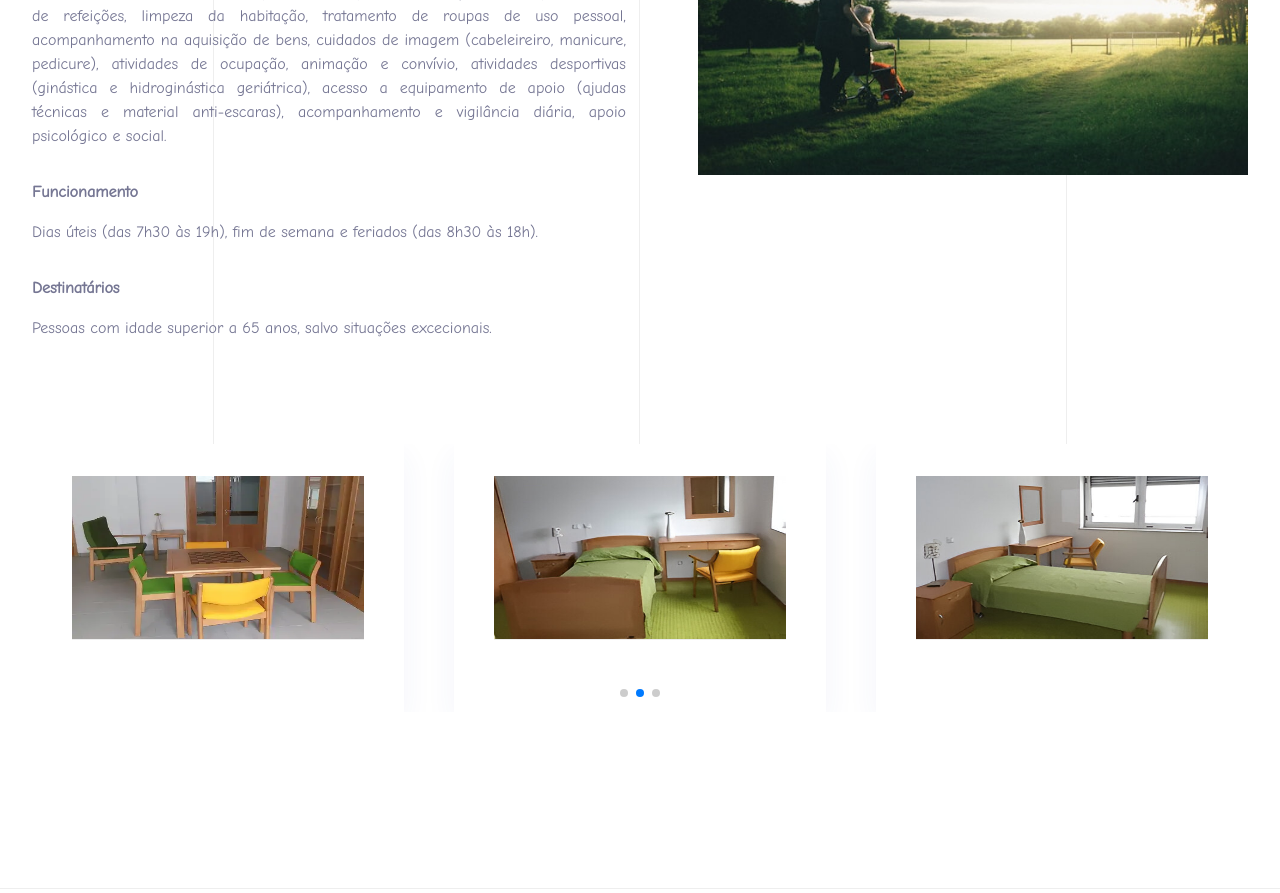
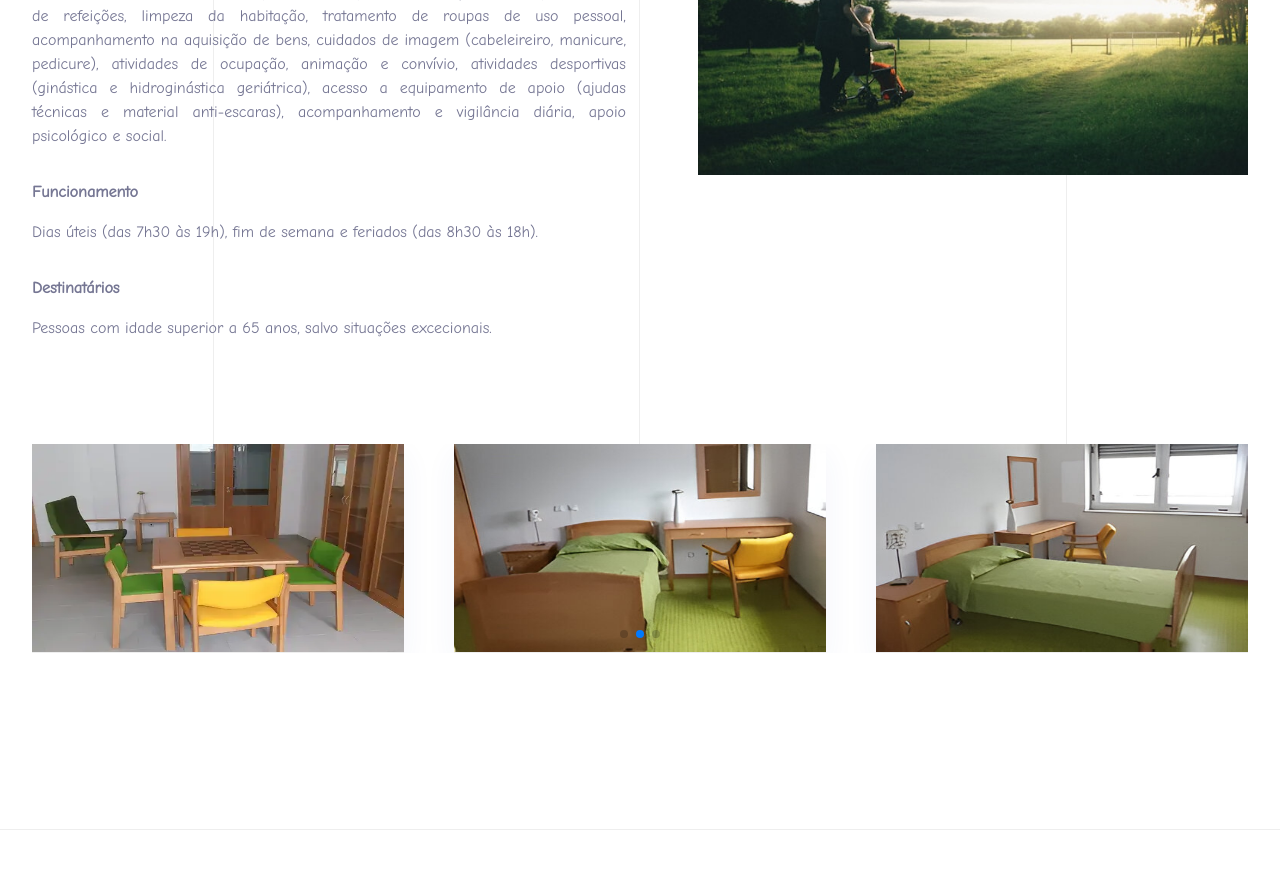
Before and after one commit to hlopes/csfcasalcomba, a Next.js app: page /area-senior in a window 1280 px wide. Shown: the part 1054-1947 px from the top of the page. Built offline with nearby package versions, Linux system fonts and the light colour scheme.

Commit message:
chore: fix dependencies upgrade

```diff
--- a/src/app/globals.css
+++ b/src/app/globals.css
@@ -1,5 +1,9 @@
 @import 'tailwindcss';
 @import 'tw-animate-css';
+
+@import 'swiper/css';
+@import 'swiper/css/navigation';
+@import 'swiper/css/pagination';
 
 @custom-variant dark (&:is(.dark *));
 
--- a/src/components/slider/Slide.tsx
+++ b/src/components/slider/Slide.tsx
@@ -4,8 +4,9 @@ import { Image as ImageType } from '@/types/Image'
 
 export default function Slide({ src }: ImageType) {
   return (
-    <div className="shadow-solid-9 dark:border-strokedark dark:bg-blacksection bg-background p-10 pt-8 dark:border dark:shadow-none">
-      <div className="border-stroke relative mb-8 flex aspect-video justify-between border-b pb-6">
+    <div className="shadow-solid-9 dark:border-strokedark dark:bg-blacksection bg-background dark:border dark:shadow-none">
+      <div className="border-stroke relative aspect-video justify-between border-b">
+        <div className="relative size-full">
           <Image
             alt={src ?? ''}
             fill
@@ -14,5 +15,6 @@ export default function Slide({ src }: ImageType) {
           />
         </div>
       </div>
+    </div>
   )
 }
--- a/src/components/slider/Slider.tsx
+++ b/src/components/slider/Slider.tsx
@@ -1,8 +1,5 @@
 'use client'
 
-import 'swiper/css'
-import 'swiper/css/navigation'
-import 'swiper/css/pagination'
 import { Autoplay, Pagination } from 'swiper/modules'
 import { Swiper, SwiperSlide } from 'swiper/react'
 
```
Also changed, not shown: 2 other files (tests, documents, lock files or other folders). Lines whose indentation alone changed are shown as unchanged.
